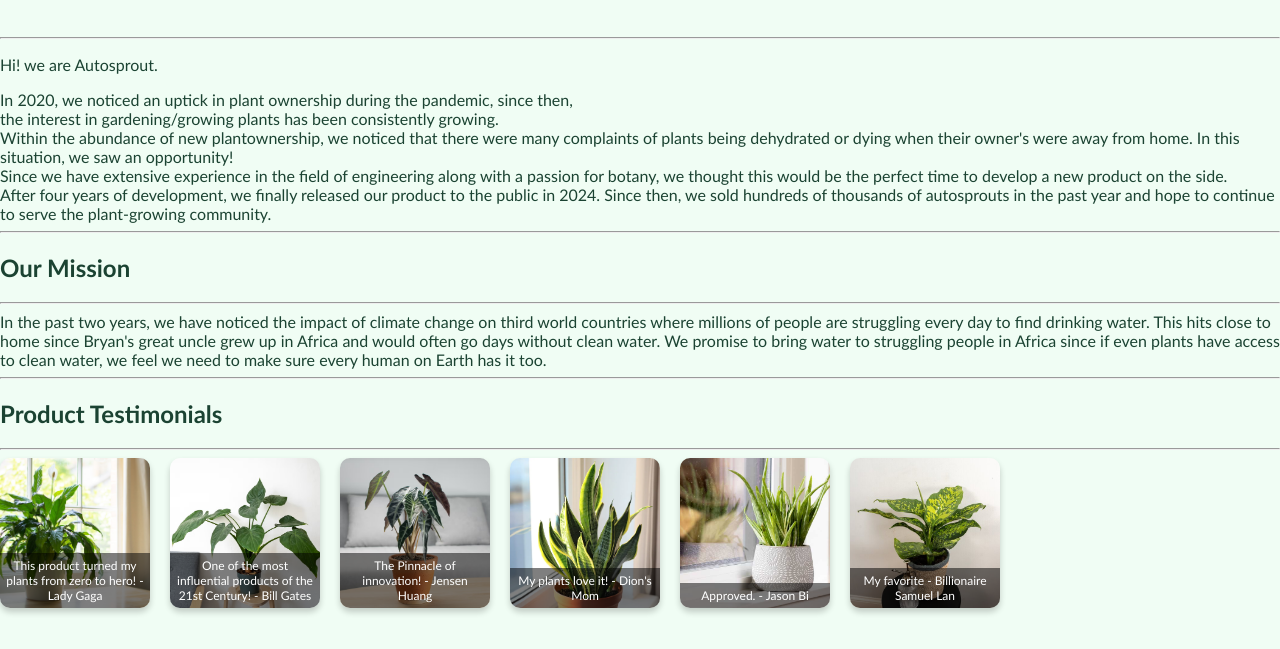
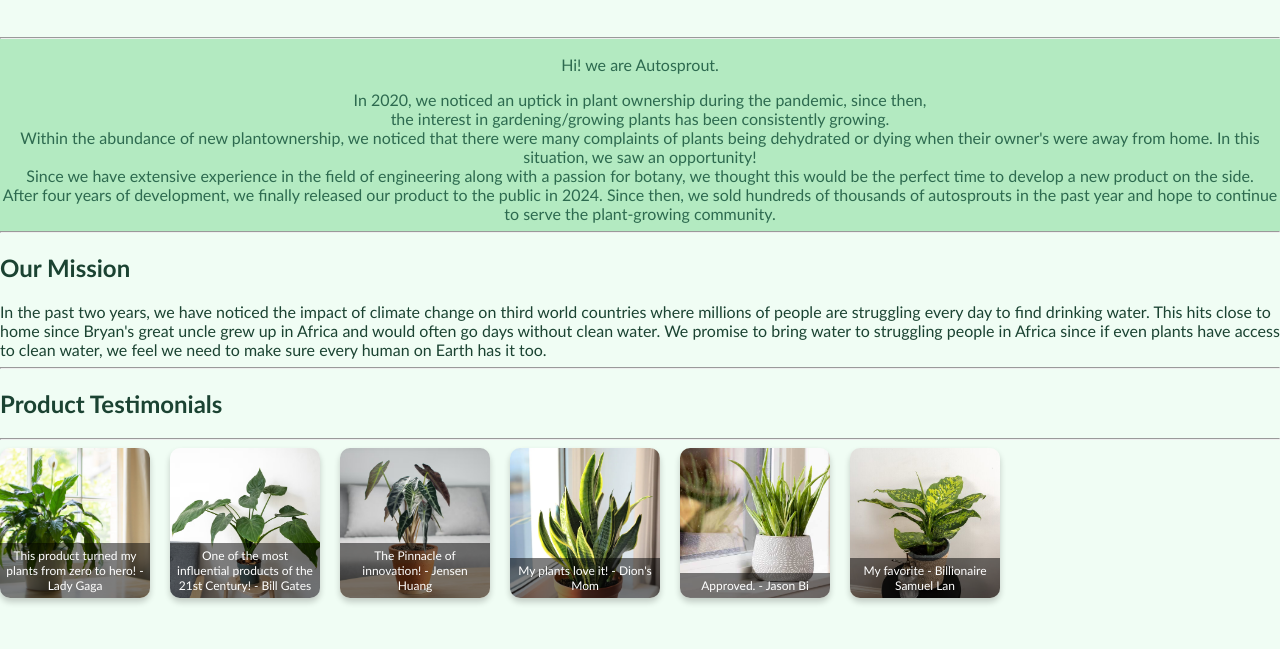
Before and after one commit to ev3bryanye/Business-Website, a plain HTML site: page aboutus.html in a window 1280 px wide. Shown: the part 151-800 px from the top of the page. Drawn offline with Linux system fonts and the light colour scheme.

Commit message:
fine tuning

```diff
--- a/aboutus.html
+++ b/aboutus.html
@@ -66,12 +66,13 @@ gap: 20px;
         About Us
       </h1>
 
+      <div class="section">
       <hr>
       <p>
-
         Hi! we are Autosprout.
       </p>
         <!--add image of bryan and dion here-->
+
 
        <p1>
         In 2020, we noticed an uptick in plant ownership during the pandemic, since then,
@@ -86,18 +87,18 @@ gap: 20px;
         After four years of development, we finally released our product to the public in 2024.
         Since then, we sold hundreds of thousands of autosprouts in the past year and hope to continue to serve the plant-growing community.
        </p1>
-
         <hr>
+        </div>
         <h2>
           Our Mission
         </h2>
-        <hr>
         <p20>
           In the past two years, we have noticed the impact of climate change on third world countries where millions of people are struggling every day to find drinking water.
           This hits close to home since Bryan's great uncle grew up in Africa and would often go days without clean water. We promise to bring water to struggling people in Africa
           since if even plants have access to clean water, we feel we need to make sure every human on Earth has it too.
         </p20>
         <br>
+
 
         <!-- image of struggling african kids-->
         <!-- image of wells-->
--- a/style.css
+++ b/style.css
@@ -43,7 +43,7 @@ button:hover {
 }
 
 .section {
-  background-color: #1da2405b;
-  color: #f0fdf4;
+  background-color: #43c6665b;
+  color: #2d6a4f;
   text-align: center;
 }
```
